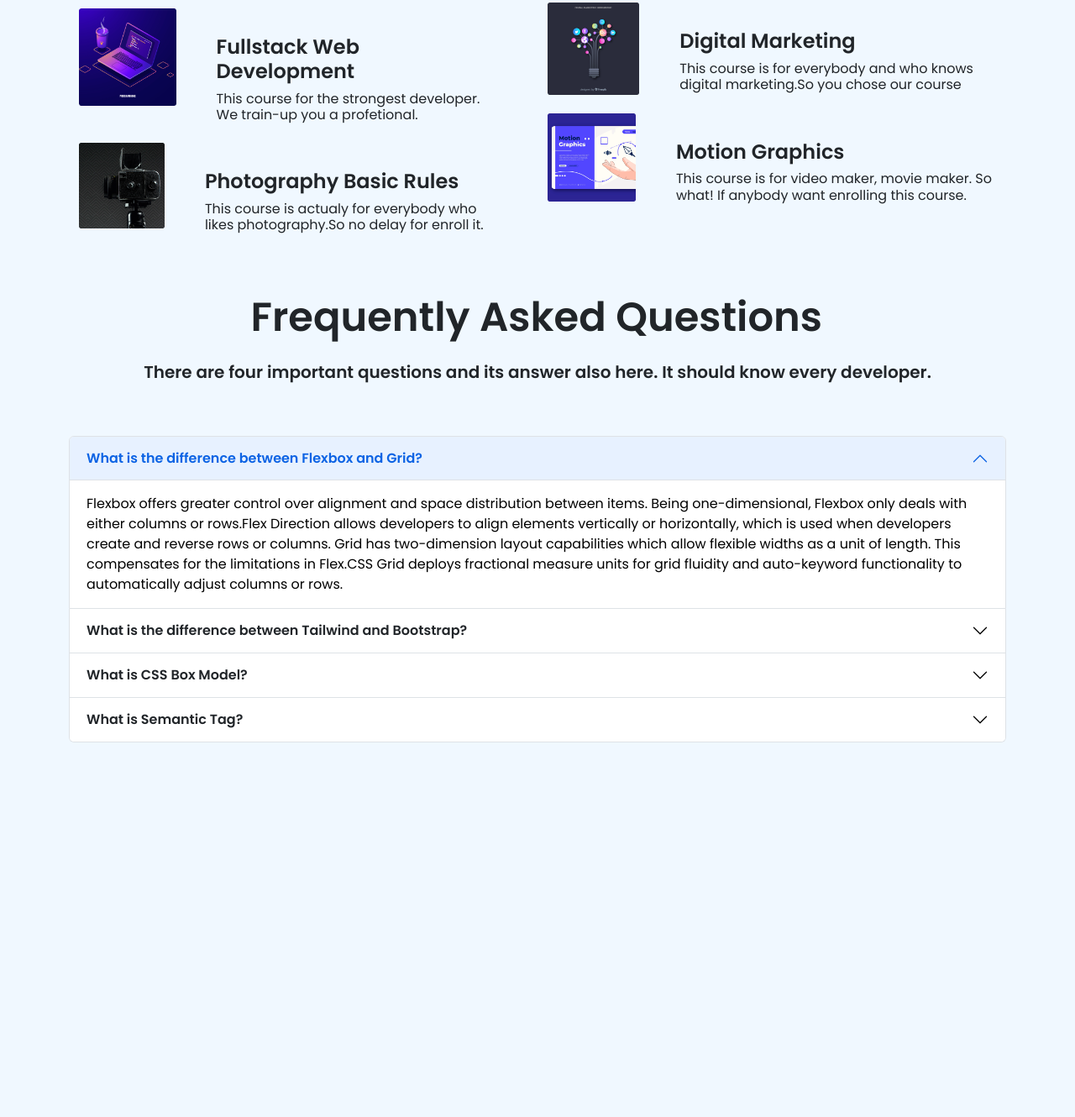
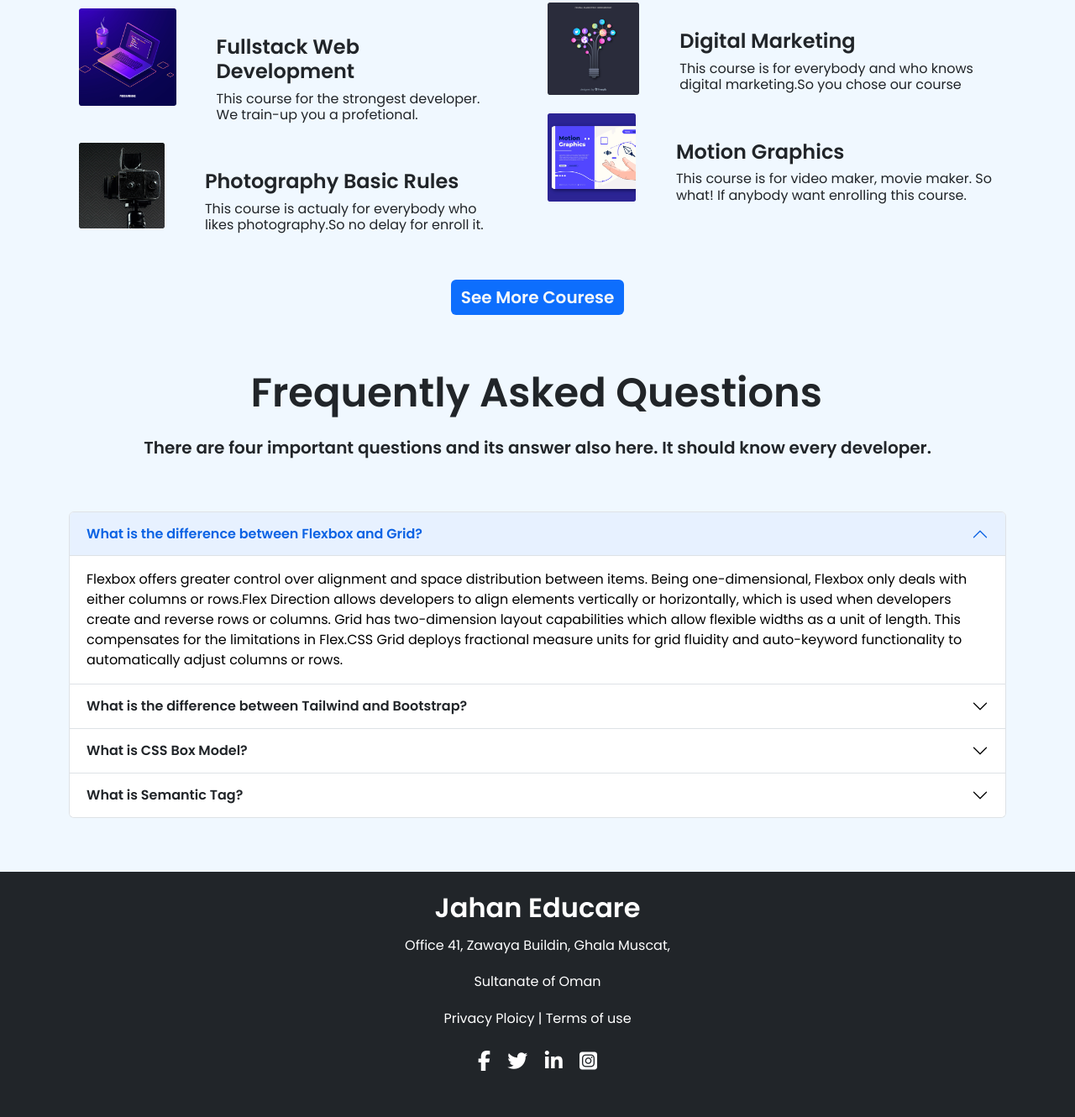
Before and after one commit to Sharmin2000/jahan-educare, a plain HTML site: page index.html in a window 1280 px wide. Shown: the part 1465-2795 px from the top of the page at 84% size. Before the commit the page ends 2413 px from the top, so only its background shows below. Drawn offline with nearby package versions, Linux system fonts and the light colour scheme.

Commit message:
footer is added

```diff
--- a/index.html
+++ b/index.html
@@ -185,8 +185,11 @@
 
                 </div>
           </div>
+          <div class="d-flex justify-content-center">
+            <div class="btn slides-button bg-primary text-light border-0 fw-bold fs-5">See More Courese</div>
+          </div>
          </section>
-         <!--============================================ Accourdion Section ================================== -->
+         <!--============================================  Accourdion Section ================================== -->
          <section class="container mt-5">
 
               <div class="container my-5">
@@ -253,9 +256,26 @@
 
          </section>
       </main>
+      <!--=============================================== Footer start =========================================== -->
+      <footer class="mt-5 w-100 h-auto bg-dark">
+        <div class="mt-5">
 
+          <div class="container text-center">
+            <h2 class="fw-bold text-white mx-auto pt-4"style="width: 280px;" >Jahan Educare</h2>
+            <h6 class="text-white mx-auto p-2" style="width: 348px;">Office 41, Zawaya Buildin, Ghala Muscat, </h6>
+            <h6 class="text-white mx-auto p-2" style="width: 184px;">Sultanate of Oman</h6>
+            <h6 class="text-white mx-auto p-2" style="width: 257px;">Privacy Ploicy | Terms of use</h6>
+          </div>
 
+          <div class=" container text-center pt-2 pb-5">
+            <span><a class="fw-bold text-white fs-4 p-2"  href="#"><i class="fa-brands fa-facebook-f"></i></a></span>
+            <span><a class="fw-bold text-white fs-4 p-2"  href="#"><i class="fa-brands fa-twitter "></i></a></span>
+            <span><a class="fw-bold text-white fs-4 p-2"  href="#"><i class="fa-brands fa-linkedin-in"></i></a></span>
+            <span><a class="fw-bold text-white fs-4 p-2"  href="#"><i class="fa-brands fa-square-instagram"></i></a></span>
+          </div>
 
-      <script src="https://cdn.jsdelivr.net/npm/bootstrap@5.2.0/dist/js/bootstrap.bundle.min.js" integrity="sha384-A3rJD856KowSb7dwlZdYEkO39Gagi7vIsF0jrRAoQmDKKtQBHUuLZ9AsSv4jD4Xa" crossorigin="anonymous"></script>
+        </div>
+      </footer>
+        <script src="https://cdn.jsdelivr.net/npm/bootstrap@5.2.0/dist/js/bootstrap.bundle.min.js" integrity="sha384-A3rJD856KowSb7dwlZdYEkO39Gagi7vIsF0jrRAoQmDKKtQBHUuLZ9AsSv4jD4Xa" crossorigin="anonymous"></script>
 </body>
 </html>
```
